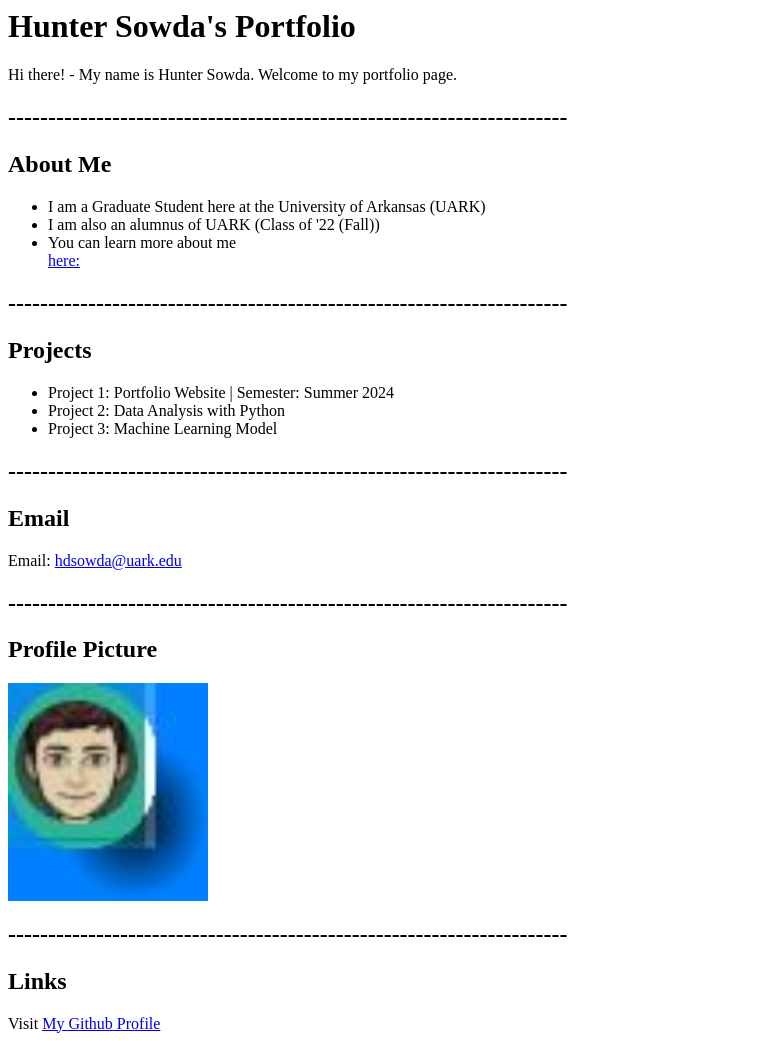
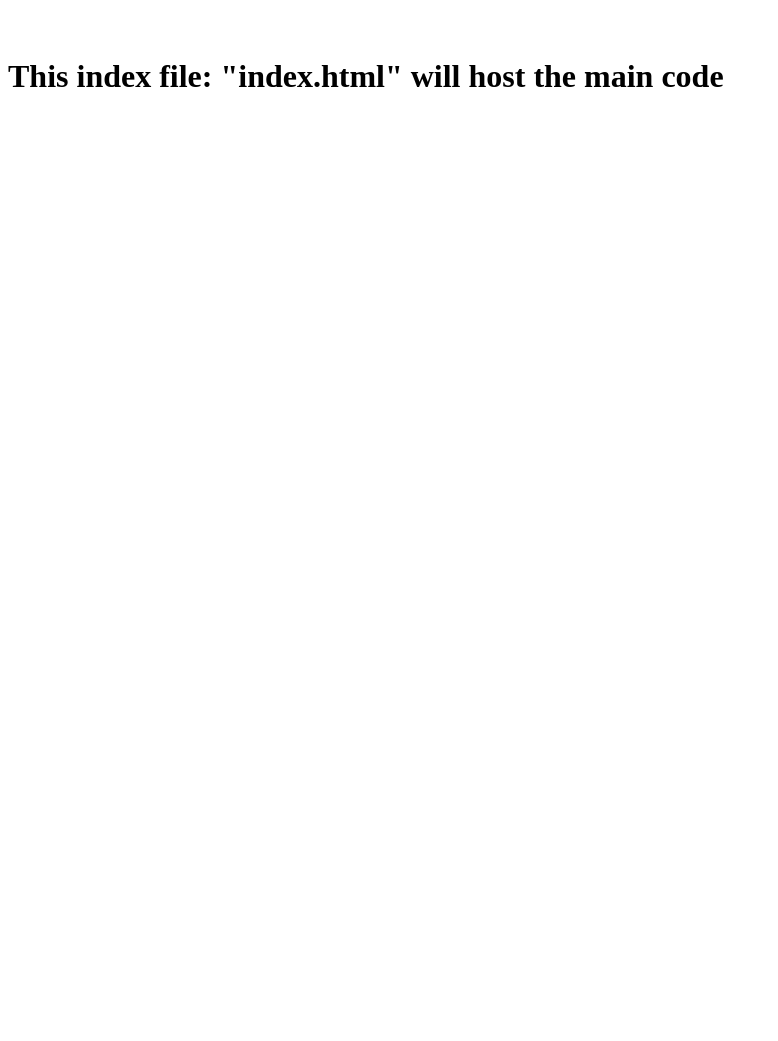
Before and after one commit to hdsoda/HunterSowda-HTML, a plain HTML site: page index.html in a window 1280 px wide. Shown: the whole page, without its empty margins (0-778 px from the left). After the commit the page ends 800 px from the top, so only its background shows below. Drawn offline with Linux system fonts and the light colour scheme.

Commit message:
Update:  "index.html"
•  Placeholder for my main code which will:
      -  Be implemented within either a githubpage, replit, or
          ... w3schools space-domain

•  Updated on 10/24/2024 — 11:16pm

```diff
--- a/index.html
+++ b/index.html
@@ -1,48 +1,17 @@
-<html><head>
-    <meta charset="UTF-8">
-    <title>My Portfolio</title>
-</head>
-<body>
-    <h1>Hunter Sowda's Portfolio</h1>
-    <p>Hi there! - My name is Hunter Sowda. Welcome to my portfolio page.</p>
+<!DOCTYPE html>
+<html>
+  <head>
+    <title>Hello, World!</title>
+    <link rel="stylesheet" href="styles.css" />
+  </head>
+  <body>
+      <h1 class="title"></br>
 
-    <div>
-<h2>----------------------------------------------------------------------</h2>
+          This index file: "index.html" will host the main code
 
-        <h2>About Me</h2>
-        <ul>
-            <li>I am a Graduate Student here at the University of Arkansas (UARK)</li>
-            <li>I am also an alumnus of UARK (Class of '22 (Fall))</li>
-            <li>You can learn more about me</li><a href="https://imgur.com/a/JTui5YK">here:</a>
-        </ul>
-    </div>
-    <div>
-<h2>----------------------------------------------------------------------</h2>
+</h1></br>
 
-        <h2>Projects</h2>
-        <ul>
-            <li>Project 1: Portfolio Website | Semester: Summer 2024</li>
-            <li>Project 2: Data Analysis with Python</li>
-            <li>Project 3: Machine Learning Model</li>
-        </ul>
-    </div>
-<h2>----------------------------------------------------------------------</h2>
-
-    <h2>Email</h2>
-
-    <p>Email: <a href="mailto:hdsowda@uark.edu">hdsowda@uark.edu</a></p>
-    <div>
-<h2>----------------------------------------------------------------------</h2>
-    </div>
-
-   <div>
-         <h2>Profile Picture</h2>
-         <img src="Photo_7.30.2024_1.jpg" alt="Profile Picture" width="200">
-      </div>
-<h2>----------------------------------------------------------------------</h2>
-      <div>
-        <h2>Links</h2>
-        Visit <a href="https://github.com/hdsoda">My Github Profile</a>
-    </div>
-
-</body></html>
+      <p id="currentTime"></p>
+      <script src="script.js"></script>
+  </body>
+</html>
```
